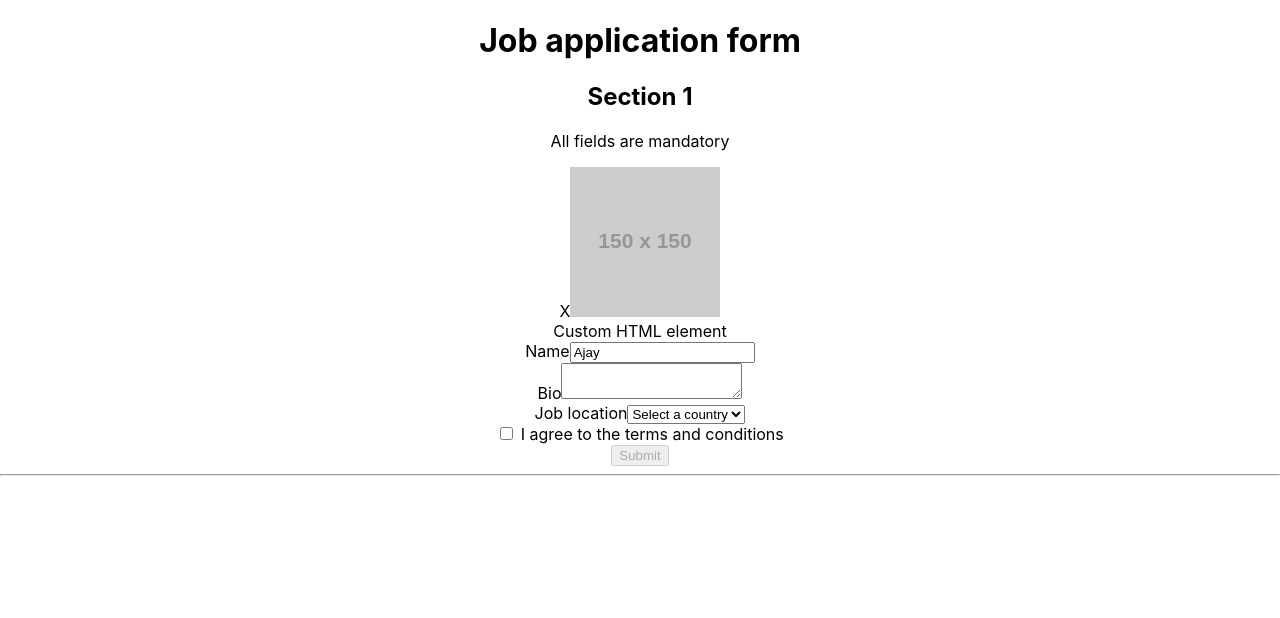
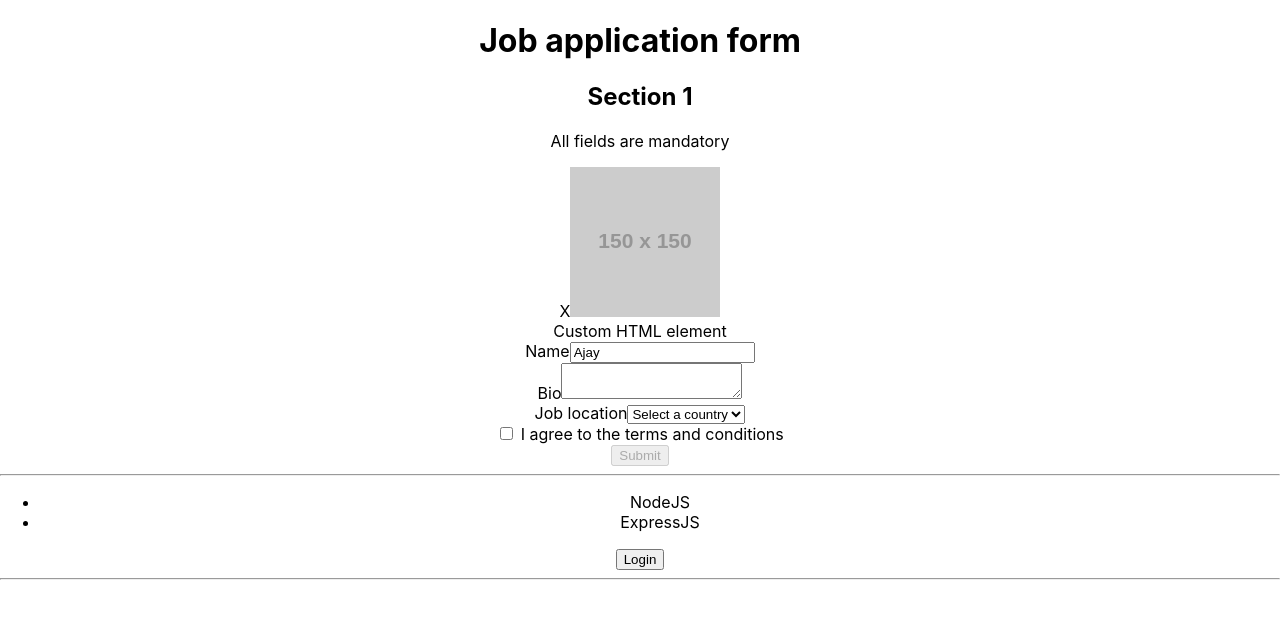
Before and after one commit to ajaydewangan1100/react_component_testing, a React (Create React App) app: page / in a window 1280 px wide. Shown: the top 618 px of the page. Built offline with nearby package versions, Linux system fonts and the light colour scheme.

Commit message:
adding queryBy - skills component

```diff
--- a/src/App.tsx
+++ b/src/App.tsx
@@ -2,13 +2,18 @@
 import logo from "./logo.svg";
 import "./App.css";
 import { Application } from "./components/application/Application";
+import { Skills } from "./components/skills/Skills";
 
 function App() {
   return (
     <div className="App">
-      {/* getByRole - video 18 */}
+      {/* getBy and getAllBy - video 18 */}
       <Application />
       <hr />
+      {/* video 26 */}
+      <Skills skills={["NodeJS", "ExpressJS"]} />
+      <hr />
+      {/*  */}
     </div>
   );
 }
--- a/src/components/skills/Skills.tsx
+++ b/src/components/skills/Skills.tsx
@@ -1,6 +1,8 @@
+import { useState } from "react";
 import { SkillsProps } from "./skillls.types";
 
 export const Skills = ({ skills }: SkillsProps) => {
+  const [isLoggedIn, setIsLoggedIn] = useState(false);
   return (
     <>
       <ul>
@@ -8,6 +10,12 @@
           return <li key={skill}>{skill}</li>;
         })}
       </ul>
+      {/* addedd button for queryBy - video 30 */}
+      {isLoggedIn ? (
+        <button>Start Learning</button>
+      ) : (
+        <button onClick={() => setIsLoggedIn(true)}>Login</button>
+      )}
     </>
   );
 };
```
Also changed, not shown: 1 other file (tests, documents, lock files or other folders).
